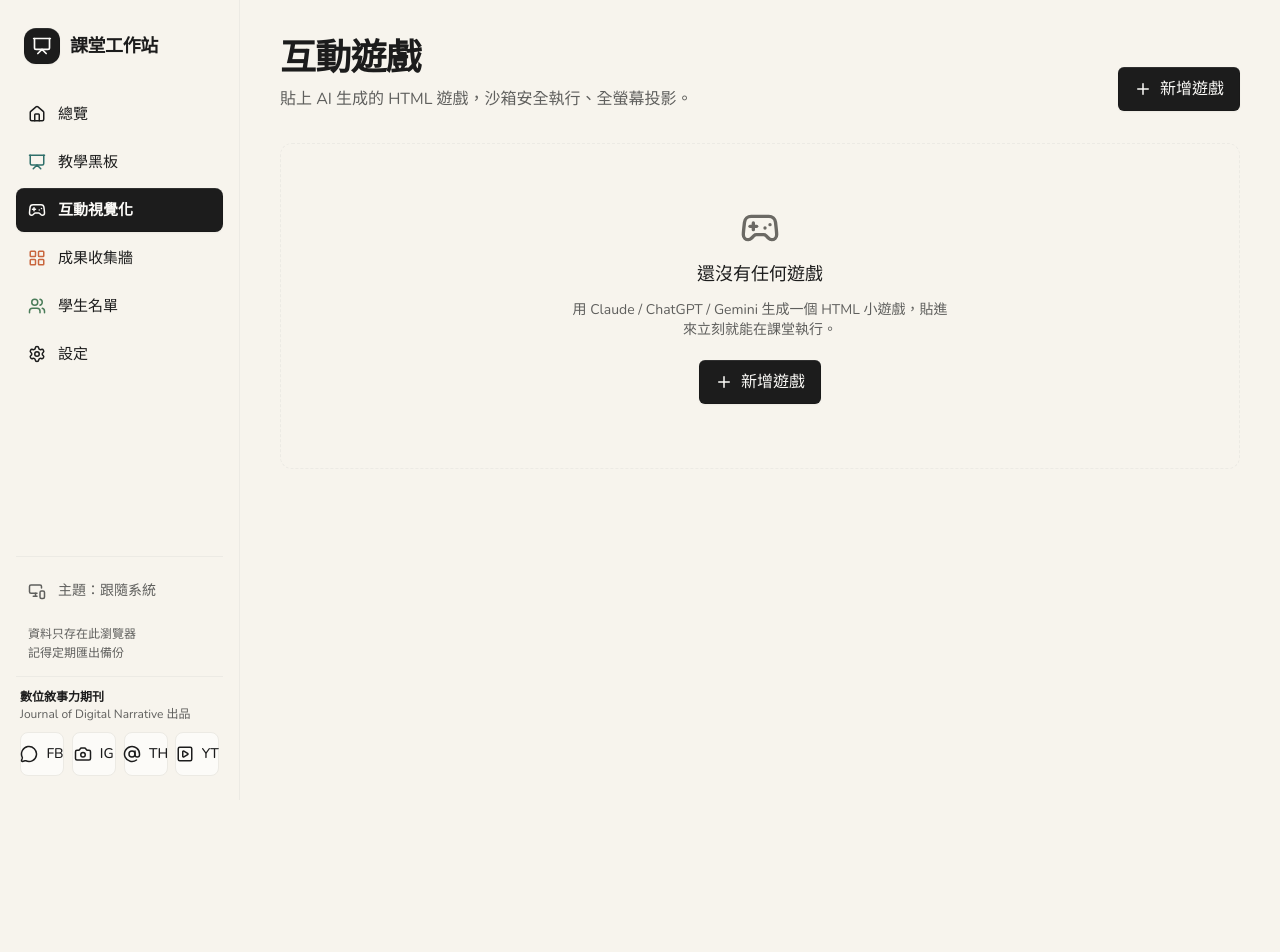
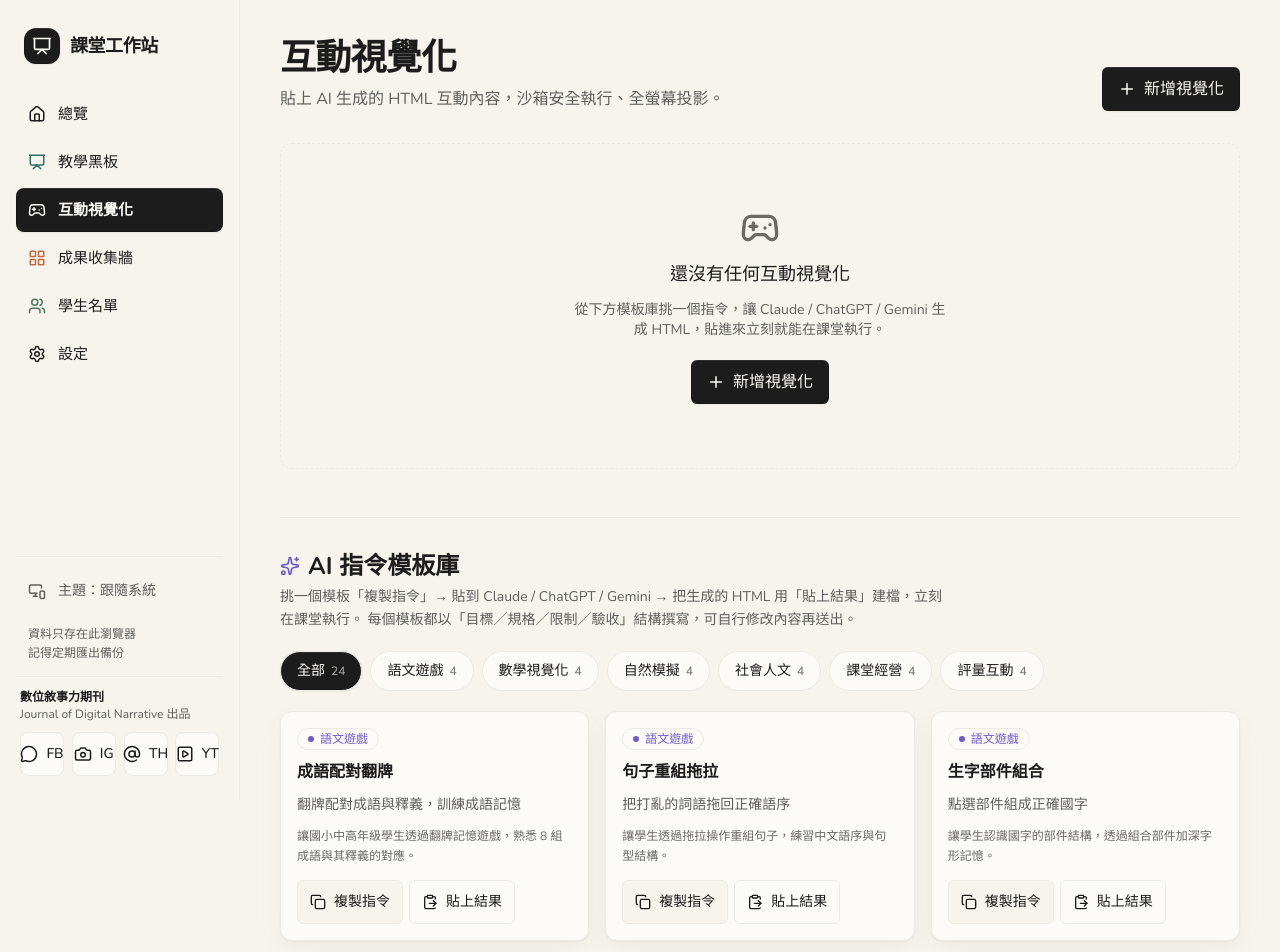
Before and after one commit to FW1201/jdn-classroom-studio, a Next.js app: page /games in a window 1280 px wide. Shown: the top 952 px of the page. Before the commit the page ends 800 px from the top, so only its background shows below. Built offline with nearby package versions, Linux system fonts and the light colour scheme.

Commit message:
auto: sync 2026-07-10 13:52

```diff
--- a/src/app/globals.css
+++ b/src/app/globals.css
@@ -25,7 +25,7 @@
 
   /* --- 功能色（wayfinding，四大資料 / 三模式）--- */
   --board: #2f6f6a;          /* 教學黑板：沉靜青 */
-  --game: #6d5bd0;           /* 互動遊戲：暖紫 */
+  --game: #6d5bd0;           /* 互動視覺化：暖紫 */
   --wall: #c9663e;           /* 成果收集牆：陶土橘 */
   --roster: #4a7c59;         /* 學生名單：沉綠 */
   --star: #d99a2b;           /* 加星 / 亮點 */
--- a/src/app/layout.tsx
+++ b/src/app/layout.tsx
@@ -19,7 +19,7 @@ const notoSansTC = Noto_Sans_TC({
 export const metadata: Metadata = {
   title: "JDN 課堂工作站｜數位敘事力期刊",
   description:
-    "數位敘事力期刊出品。教師單機、投影導向的課堂工作站：教學黑板、互動遊戲、成果收集牆，資料只存在你的瀏覽器。",
+    "數位敘事力期刊出品。教師單機、投影導向的課堂工作站：教學黑板、互動視覺化、成果收集牆，資料只存在你的瀏覽器。",
 };
 
 export const viewport: Viewport = {
--- a/src/components/game/GamesView.tsx
+++ b/src/components/game/GamesView.tsx
@@ -1,14 +1,26 @@
 "use client";
 
 /* ============================================================
-   互動遊戲（模式二）— 清單 + 建檔
+   互動視覺化（模式二）— 清單 + 建檔 + AI 指令模板庫
    貼上 AI 生成的完整 HTML（或 iframe 嵌入碼）→ 沙箱執行
+   模板庫：SDD 結構 prompt → 複製到 AI → 貼回結果
    ============================================================ */
 
 import Link from "next/link";
 import { useRouter, useSearchParams } from "next/navigation";
 import { Suspense, useState } from "react";
-import { Gamepad2, Plus, Trash2, Play, Pencil, ShieldCheck } from "lucide-react";
+import {
+  Gamepad2,
+  Plus,
+  Trash2,
+  Play,
+  Pencil,
+  ShieldCheck,
+  Copy,
+  Check,
+  Sparkles,
+  ClipboardPaste,
+} from "lucide-react";
 import { Card, EmptyState, Tag } from "@/components/ui/Card";
 import { Button, IconButton } from "@/components/ui/Button";
 import { PageHeader } from "@/components/ui/PageHeader";
@@ -16,23 +28,34 @@ import { useCollection, useHydrated } from "@/lib/hooks";
 import { createItem, deleteItem, updateItem, StorageQuotaError } from "@/lib/storage";
 import type { Game } from "@/lib/types";
 import { Dialog } from "@/components/ui/Dialog";
+import {
+  TEMPLATE_CATEGORIES,
+  buildPrompt,
+  promptTemplates,
+  type PromptTemplate,
+  type TemplateCategory,
+} from "@/data/promptTemplates";
 
 /* ---------- 建檔 / 編輯對話框 ---------- */
 
 function GameDialog({
   game,
+  presetTitle,
+  presetTags,
   onClose,
 }: {
   game?: Game;
+  presetTitle?: string;
+  presetTags?: string;
   onClose: () => void;
 }) {
   const router = useRouter();
-  const [title, setTitle] = useState(game?.title ?? "");
+  const [title, setTitle] = useState(game?.title ?? presetTitle ?? "");
   const [html, setHtml] = useState(game?.html ?? "");
-  const [tags, setTags] = useState(game?.tags?.join("、") ?? "");
+  const [tags, setTags] = useState(game?.tags?.join("、") ?? presetTags ?? "");
 
   function save() {
-    const t = title.trim() || "未命名遊戲";
+    const t = title.trim() || "未命名視覺化";
     const tagList = tags.split(/[;；、,\s]+/).filter(Boolean);
     try {
       if (game) {
@@ -51,7 +74,7 @@ function GameDialog({
 
   return (
     <Dialog
-      title={game ? "編輯遊戲" : "新增遊戲"}
+      title={game ? "編輯互動視覺化" : "新增互動視覺化"}
       description="貼上完整 HTML 後，程式會在隔離沙箱中執行。建議先用一題小範例確認按鈕與字級適合投影。"
       onClose={onClose}
     >
@@ -60,7 +83,7 @@ function GameDialog({
         onSubmit={(e) => { e.preventDefault(); save(); }}
       >
         <label className="flex flex-col gap-1.5 text-sm font-medium">
-          遊戲名稱
+          名稱
           <input
             autoFocus
             value={title}
@@ -90,7 +113,7 @@ function GameDialog({
         </label>
         <p className="flex items-start gap-2 rounded-md border border-control bg-surface p-3 text-sm leading-relaxed text-text-muted">
           <ShieldCheck className="mt-0.5 size-4 shrink-0 text-game" aria-hidden />
-          遊戲在隔離沙箱中執行：程式碼無法讀取本站資料（名單、黑板）或你的瀏覽器 cookie。
+          程式碼在隔離沙箱中執行：無法讀取本站資料（名單、黑板）或你的瀏覽器 cookie。
         </p>
         <div className="flex justify-end gap-2">
           <Button variant="ghost" type="button" onClick={onClose}>取消</Button>
@@ -103,38 +126,143 @@ function GameDialog({
   );
 }
 
+/* ---------- AI 指令模板庫 ---------- */
+
+function TemplateCard({
+  template,
+  onPasteResult,
+}: {
+  template: PromptTemplate;
+  onPasteResult: (t: PromptTemplate) => void;
+}) {
+  const [copied, setCopied] = useState(false);
+
+  function copyPrompt() {
+    navigator.clipboard
+      .writeText(buildPrompt(template))
+      .then(() => {
+        setCopied(true);
+        setTimeout(() => setCopied(false), 2000);
+      })
+      .catch(() => alert("複製失敗：請手動選取內容。"));
+  }
+
+  return (
+    <Card className="flex flex-col gap-2.5 p-4 transition-colors hover:border-border-strong">
+      <div className="flex items-center justify-between gap-2">
+        <Tag color="var(--game)">{template.category}</Tag>
+      </div>
+      <h3 className="text-base font-bold">{template.title}</h3>
+      <p className="text-sm leading-relaxed text-text-muted">{template.summary}</p>
+      <p className="text-xs leading-relaxed text-text-faint">{template.goal}</p>
+      <div className="mt-auto flex flex-wrap gap-1.5 pt-1">
+        <Button variant={copied ? "primary" : "surface"} size="sm" onClick={copyPrompt}>
+          {copied ? <Check className="size-4" aria-hidden /> : <Copy className="size-4" aria-hidden />}
+          {copied ? "已複製" : "複製指令"}
+        </Button>
+        <Button variant="ghost" size="sm" onClick={() => onPasteResult(template)}>
+          <ClipboardPaste className="size-4" aria-hidden />
+          貼上結果
+        </Button>
+      </div>
+    </Card>
+  );
+}
+
+function TemplateLibrary({
+  onPasteResult,
+}: {
+  onPasteResult: (t: PromptTemplate) => void;
+}) {
+  const [category, setCategory] = useState<TemplateCategory | "全部">("全部");
+  const filtered =
+    category === "全部"
+      ? promptTemplates
+      : promptTemplates.filter((t) => t.category === category);
+
+  return (
+    <section aria-labelledby="template-lib-title" className="mt-12 border-t border-border pt-8">
+      <div className="mb-1 flex items-center gap-2">
+        <Sparkles className="size-5 text-game" aria-hidden />
+        <h2 id="template-lib-title" className="text-2xl font-bold">AI 指令模板庫</h2>
+      </div>
+      <p className="mb-5 max-w-2xl text-sm leading-relaxed text-text-muted">
+        挑一個模板「複製指令」→ 貼到 Claude / ChatGPT / Gemini → 把生成的 HTML 用「貼上結果」建檔，立刻在課堂執行。
+        每個模板都以「目標／規格／限制／驗收」結構撰寫，可自行修改內容再送出。
+      </p>
+      {/* 分類篩選 */}
+      <div role="radiogroup" aria-label="模板分類" className="mb-5 flex flex-wrap gap-2">
+        {(["全部", ...TEMPLATE_CATEGORIES] as const).map((c) => (
+          <button
+            key={c}
+            role="radio"
+            aria-checked={category === c}
+            onClick={() => setCategory(c)}
+            className={`h-10 cursor-pointer rounded-full border px-4 text-sm font-medium transition-colors ${
+              category === c
+                ? "border-border-strong bg-text text-on-dark [box-shadow:var(--shadow-inset)]"
+                : "border-control bg-surface-raised text-text hover:bg-hover"
+            }`}
+          >
+            {c}
+            <span className="ml-1.5 text-xs opacity-60">
+              {c === "全部"
+                ? promptTemplates.length
+                : promptTemplates.filter((t) => t.category === c).length}
+            </span>
+          </button>
+        ))}
+      </div>
+      <div className="grid grid-cols-1 gap-4 sm:grid-cols-2 lg:grid-cols-3">
+        {filtered.map((t) => (
+          <TemplateCard key={t.id} template={t} onPasteResult={onPasteResult} />
+        ))}
+      </div>
+    </section>
+  );
+}
+
 /* ---------- 清單 ---------- */
+
+type DialogState =
+  | { kind: "new"; presetTitle?: string; presetTags?: string }
+  | { kind: "edit"; game: Game }
+  | null;
 
 function GamesList() {
   const games = useCollection("games");
   const hydrated = useHydrated();
   const router = useRouter();
   const searchParams = useSearchParams();
-  const [dialog, setDialog] = useState<"new" | Game | null>(() =>
-    searchParams.get("new") === "1" ? "new" : null
+  const [dialog, setDialog] = useState<DialogState>(() =>
+    searchParams.get("new") === "1" ? { kind: "new" } : null
   );
+
+  function openFromTemplate(t: PromptTemplate) {
+    setDialog({ kind: "new", presetTitle: t.title, presetTags: t.category });
+  }
 
   return (
     <>
       <PageHeader
-        title="互動遊戲"
-        desc="貼上 AI 生成的 HTML 遊戲，沙箱安全執行、全螢幕投影。"
+        title="互動視覺化"
+        desc="貼上 AI 生成的 HTML 互動內容，沙箱安全執行、全螢幕投影。"
         actions={
-          <Button variant="primary" onClick={() => setDialog("new")}>
+          <Button variant="primary" onClick={() => setDialog({ kind: "new" })}>
             <Plus className="size-4.5" aria-hidden />
-            新增遊戲
+            新增視覺化
           </Button>
         }
       />
       {hydrated && games.length === 0 ? (
         <EmptyState
           icon={<Gamepad2 />}
-          title="還沒有任何遊戲"
-          hint="用 Claude / ChatGPT / Gemini 生成一個 HTML 小遊戲，貼進來立刻就能在課堂執行。"
+          title="還沒有任何互動視覺化"
+          hint="從下方模板庫挑一個指令，讓 Claude / ChatGPT / Gemini 生成 HTML，貼進來立刻就能在課堂執行。"
           action={
-            <Button variant="primary" onClick={() => setDialog("new")}>
+            <Button variant="primary" onClick={() => setDialog({ kind: "new" })}>
               <Plus className="size-4.5" aria-hidden />
-              新增遊戲
+              新增視覺化
             </Button>
           }
         />
@@ -163,14 +291,14 @@ function GamesList() {
                 </div>
               )}
               <div className="relative z-10 mt-auto flex gap-1.5">
-                <IconButton label="執行遊戲" onClick={() => router.push(`/game/${g.id}`)}>
+                <IconButton label="執行" onClick={() => router.push(`/game/${g.id}`)}>
                   <Play className="size-4" />
                 </IconButton>
-                <IconButton label="編輯" onClick={() => setDialog(g)}>
+                <IconButton label="編輯" onClick={() => setDialog({ kind: "edit", game: g })}>
                   <Pencil className="size-4" />
                 </IconButton>
                 <IconButton
-                  label="刪除遊戲"
+                  label="刪除"
                   onClick={() => {
                     if (confirm(`確定刪除「${g.title}」？此動作無法復原。`))
                       deleteItem("games", g.id);
@@ -183,9 +311,14 @@ function GamesList() {
           ))}
         </div>
       )}
+
+      <TemplateLibrary onPasteResult={openFromTemplate} />
+
       {dialog && (
         <GameDialog
-          game={dialog === "new" ? undefined : dialog}
+          game={dialog.kind === "edit" ? dialog.game : undefined}
+          presetTitle={dialog.kind === "new" ? dialog.presetTitle : undefined}
+          presetTags={dialog.kind === "new" ? dialog.presetTags : undefined}
           onClose={() => setDialog(null)}
         />
       )}
--- a/src/components/home/HubView.tsx
+++ b/src/components/home/HubView.tsx
@@ -38,7 +38,7 @@ const MODES = [
   {
     key: "games" as const,
     href: "/games",
-    label: "互動遊戲",
+    label: "互動視覺化",
     desc: "貼上 AI 生成的 HTML 遊戲，沙箱安全執行、全螢幕投影",
     icon: Gamepad2,
     color: "var(--game)",
@@ -98,7 +98,7 @@ export function HubView() {
       title: item.title,
       updatedAt: item.updatedAt,
       href: `/game/${item.id}`,
-      label: "互動遊戲",
+      label: "互動視覺化",
       color: "var(--game)",
       icon: Gamepad2,
     })),
@@ -151,7 +151,7 @@ export function HubView() {
           都在這裡。
         </h1>
         <p className="max-w-xl text-lg leading-relaxed text-text-muted">
-          教學黑板、互動遊戲、成果收集牆——資料只存在你的瀏覽器，開頁即用，無需登入。
+          教學黑板、互動視覺化、成果收集牆——資料只存在你的瀏覽器，開頁即用，無需登入。
         </p>
         <p className="text-sm font-medium text-text-muted" aria-label="課堂工作流程：備課、上課、收成果">
           備課 <span aria-hidden>→</span> 上課 <span aria-hidden>→</span> 收成果，一個工作站完成
--- a/src/lib/types.ts
+++ b/src/lib/types.ts
@@ -76,7 +76,7 @@ export interface Board extends BaseEntity {
   rosterId?: string;
 }
 
-/* ---------- 互動遊戲 ---------- */
+/* ---------- 互動視覺化 ---------- */
 
 export interface Game extends BaseEntity {
   title: string;
```
Also changed, not shown: 1 other file (tests, documents, lock files or other folders).
